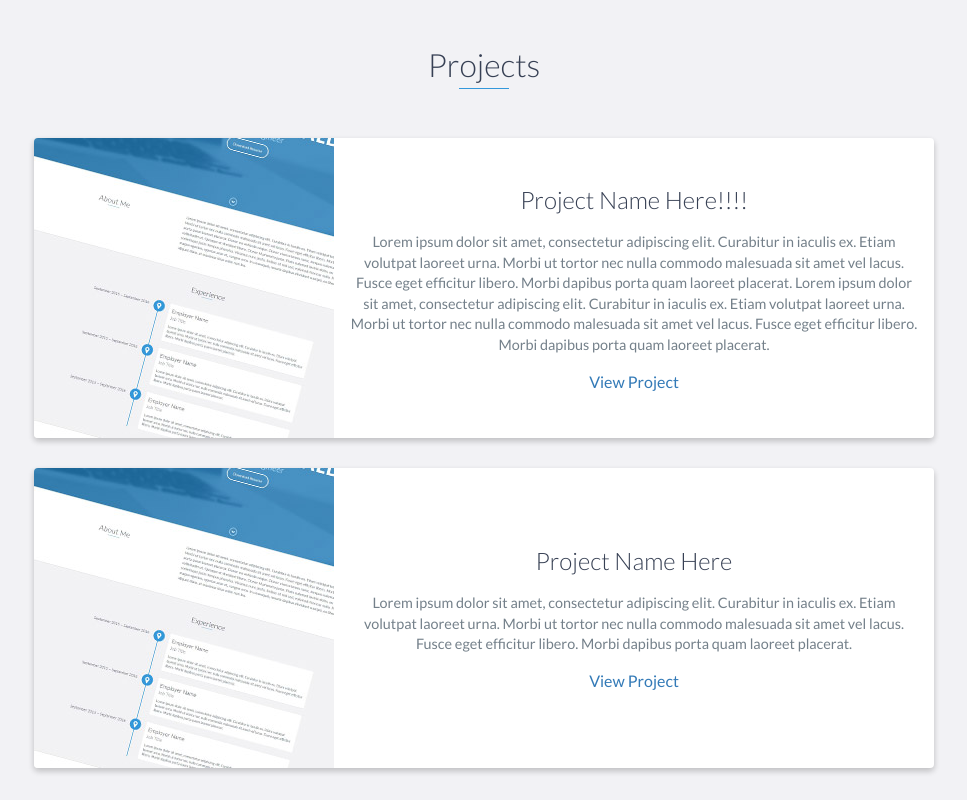
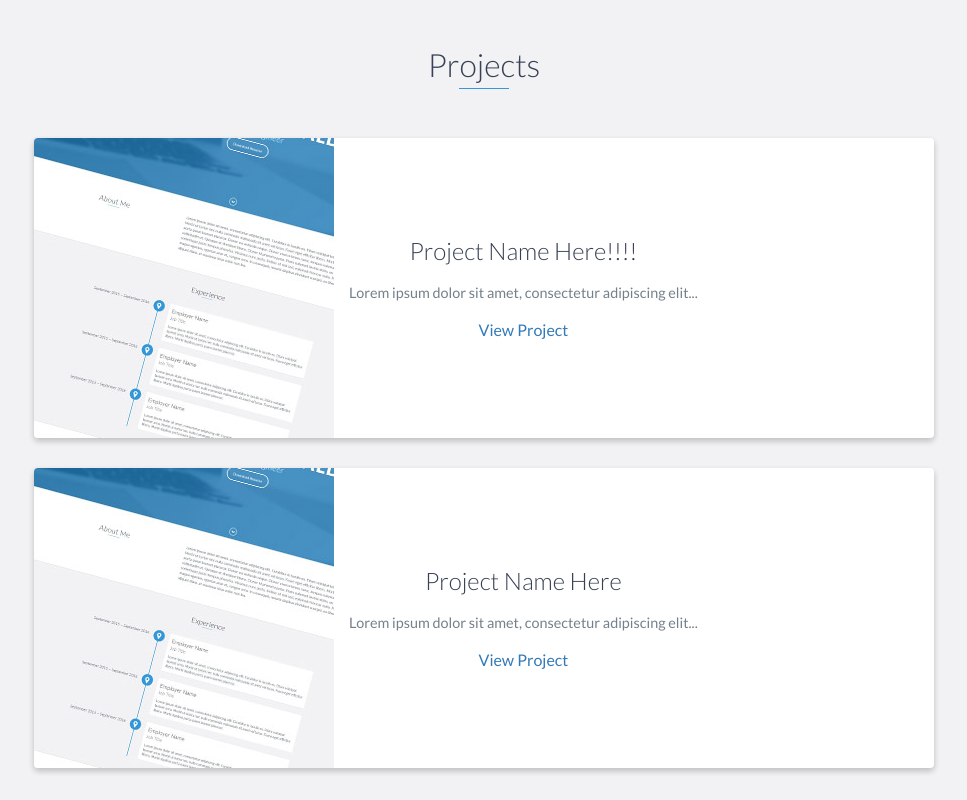
Before and after one commit to eliudduno/eliudduno.github.io, a website: page index.html in a window 1280 px wide. Shown: the part 4640-5440 px from the top of the page, without its empty margins (156-1123 px from the left). Drawn offline with nearby package versions, Linux system fonts and the light colour scheme.

Commit message:
update div project

```diff
--- a/index.html
+++ b/index.html
@@ -303,6 +303,7 @@
         <h2 class="heading">Projects</h2>
         <div class="container">
             <div class="row">
+                <div class="project-container">
                     <div class="project shadow-large">
                         <div class="project-image">
                             <img src="images/project.jpg" />
@@ -311,8 +312,7 @@
                         <div class="project-info">
                             <h3>Project Name Here!!!!</h3>
                             <p>
-                            Lorem ipsum dolor sit amet, consectetur adipiscing elit. Curabitur in iaculis ex. Etiam volutpat laoreet urna. Morbi ut tortor nec nulla commodo malesuada sit amet vel lacus. Fusce eget efficitur libero. Morbi dapibus porta quam laoreet placerat.
-                            Lorem ipsum dolor sit amet, consectetur adipiscing elit. Curabitur in iaculis ex. Etiam volutpat laoreet urna. Morbi ut tortor nec nulla commodo malesuada sit amet vel lacus. Fusce eget efficitur libero. Morbi dapibus porta quam laoreet placerat.
+                                Lorem ipsum dolor sit amet, consectetur adipiscing elit...
                             </p>
                             <a href="#">View Project</a>
                         </div>
@@ -320,6 +320,7 @@
                     </div>
                     <!-- End .project -->
 
+                    <div class="project-container">
                         <div class="project shadow-large">
                             <div class="project-image">
                                 <img src="images/project.jpg" />
@@ -328,7 +329,7 @@
                             <div class="project-info">
                                 <h3>Project Name Here</h3>
                                 <p>
-                            Lorem ipsum dolor sit amet, consectetur adipiscing elit. Curabitur in iaculis ex. Etiam volutpat laoreet urna. Morbi ut tortor nec nulla commodo malesuada sit amet vel lacus. Fusce eget efficitur libero. Morbi dapibus porta quam laoreet placerat.
+                                    Lorem ipsum dolor sit amet, consectetur adipiscing elit...
                                 </p>
                                 <a href="#">View Project</a>
                             </div>
@@ -336,9 +337,13 @@
                         </div>
                         <!-- End .project -->
                     </div>
+                    <!-- End .project-container -->
+                </div>
+            </div>
         </div>
     </div>
     <!-- End #projects -->
+
 
     <div id="skills">
         <h2 class="heading">Skills</h2>
```
Lines whose indentation alone changed are shown as unchanged.
